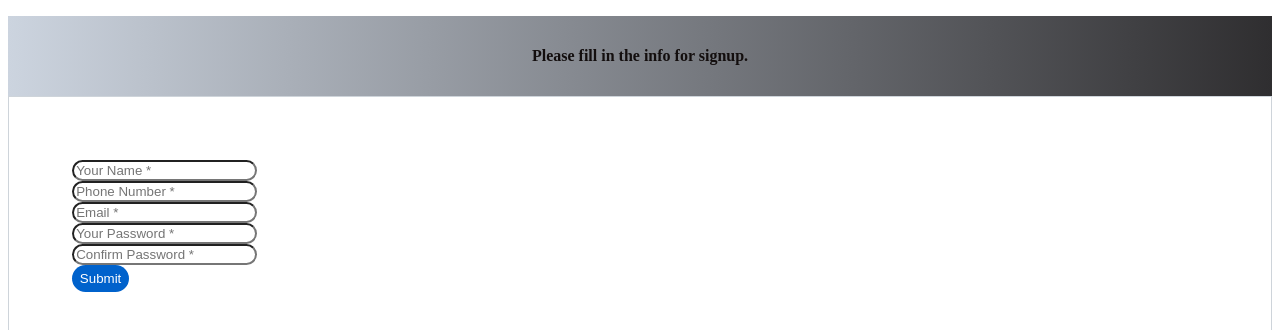
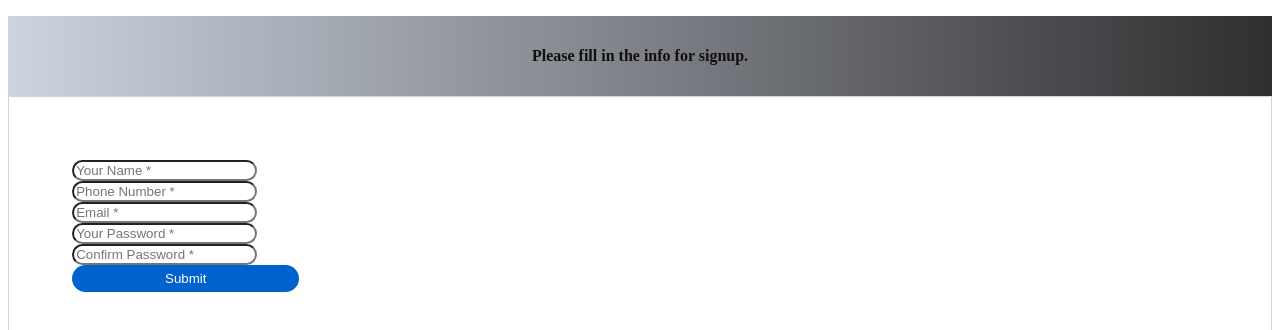
Before and after one commit to moneabhijit/Book-Finder, an Angular app: page / in a window 1280 px wide. Shown: the top 330 px of the page. Built offline with nearby package versions, Linux system fonts and the light colour scheme.

Commit message:
width changed to 20%

```diff
--- a/src/app/register/register.component.css
+++ b/src/app/register/register.component.css
@@ -22,7 +22,7 @@
     border:none;
     border-radius:1.5rem;
     padding: 0.5%;
-    width: 5%;
+    width: 20%;
     cursor: pointer;
     background: #0062cc;
     color: #fff;
```
